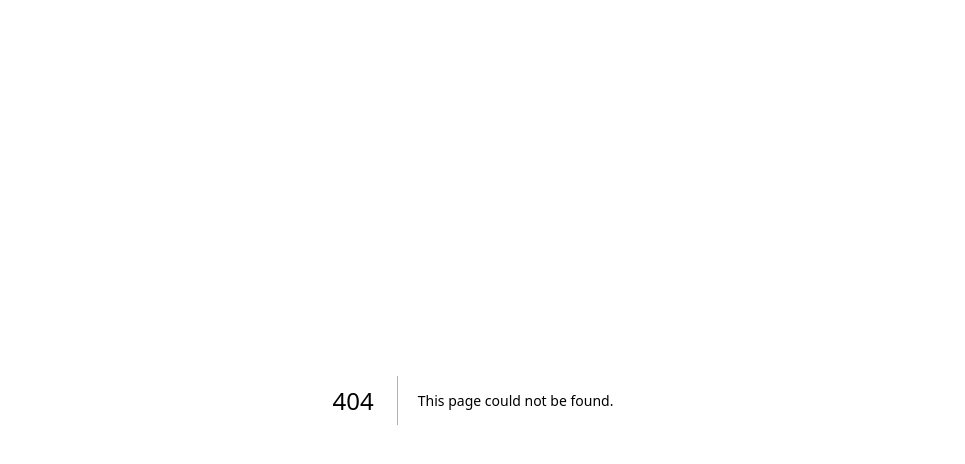
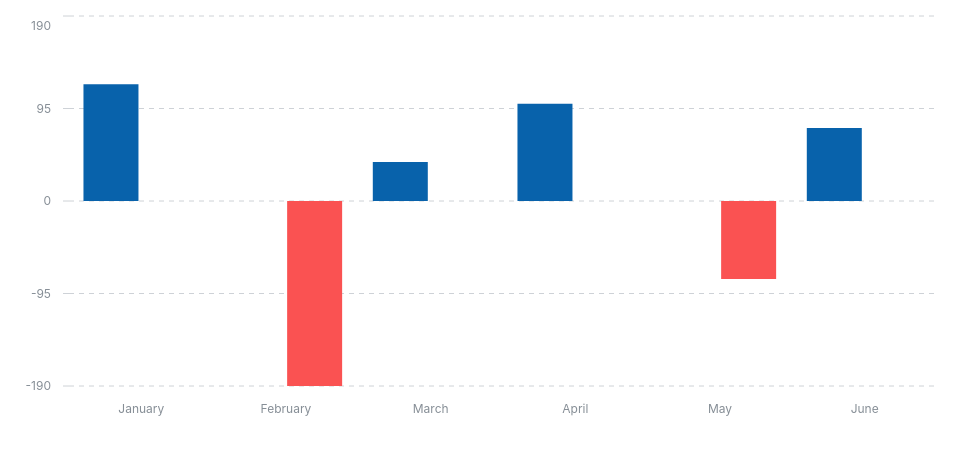
Before and after one commit to yasushi-mo/mantine-next-app-router, a Next.js app: page /charts/mantine-charts/bar-charts/plus-minus/color in a window 1280 px wide. Before the commit this address had no page. Shown: the top 464 px of the page, without its empty margins (167-1132 px from the left). Built offline with nearby package versions, Linux system fonts and the light colour scheme.

Commit message:
Add: Color change chart

```diff
--- /dev/null
+++ b/src/app/charts/mantine-charts/bar-charts/plus-minus/color/page.tsx
@@ -0,0 +1,24 @@
+import { BarChart } from "@mantine/charts";
+
+const data = [
+  { month: "January", plusProfit: 120 },
+  { month: "February", minusProfit: -190 },
+  { month: "March", plusProfit: 40 },
+  { month: "April", plusProfit: 100 },
+  { month: "May", minusProfit: -80 },
+  { month: "June", plusProfit: 75 },
+];
+
+export default function Page() {
+  return (
+    <BarChart
+      h={400}
+      data={data}
+      dataKey="month"
+      series={[
+        { name: "plusProfit", color: "blue.6" },
+        { name: "minusProfit", color: "red.6" },
+      ]}
+    />
+  );
+}
```
